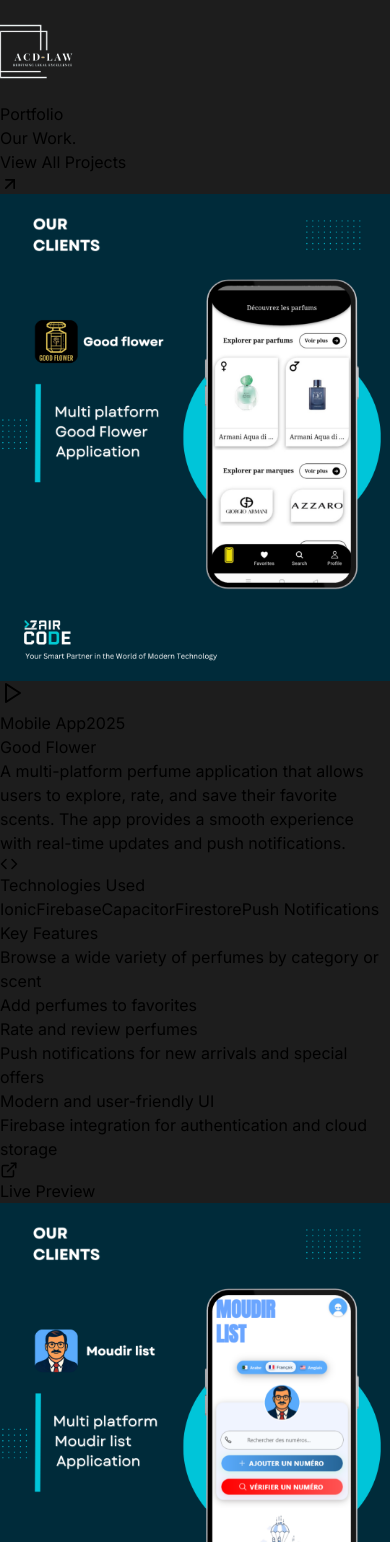
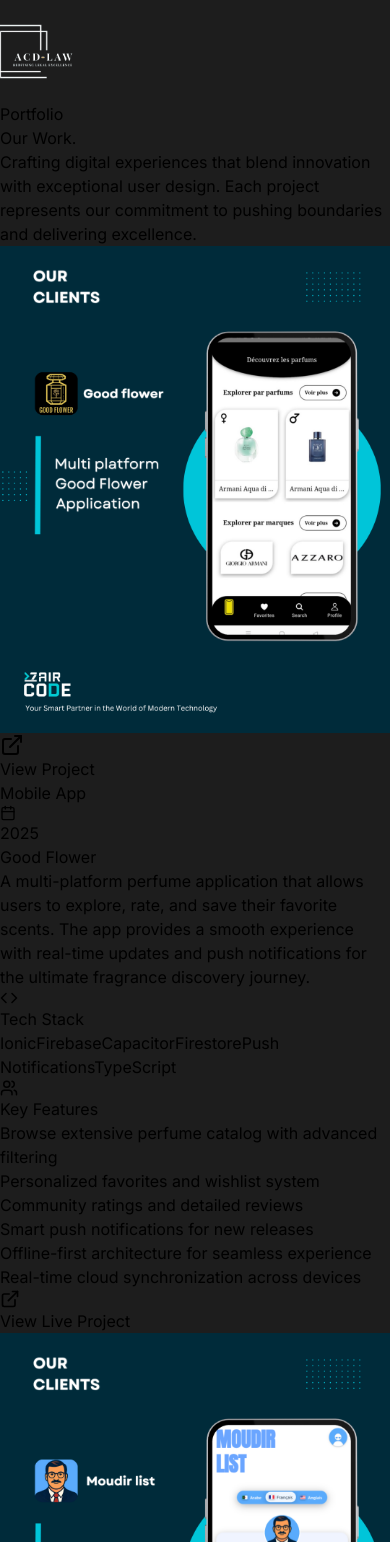
Before and after one commit to Anceur/dcode, a Next.js app: page / in a window 390 px wide. Shown: the part 4286-5828 px from the top of the page. Built offline with nearby package versions, Linux system fonts and the light colour scheme.

Commit message:
add final

```diff
--- a/app/contact/page.tsx
+++ b/app/contact/page.tsx
@@ -152,7 +152,7 @@
                                 <button
                                     type='button'
                                     onClick={handleSubmit}
-                                    className='px-8 py-4 border border-white/20 rounded-full text-white hover:bg-white hover:text-[#1a1a1a] transition-all duration-300 flex items-center gap-3 group'
+                                    className='px-8 py-4 border border-white/20 rounded-full text-white hover:bg-white hover:text-[#030712] transition-all duration-300 flex items-center gap-3 group'
                                 >
                                     Let's Talk
                                     <Send className='group-hover:translate-x-1 transition-transform duration-300' size={18} />
--- a/app/globals.css
+++ b/app/globals.css
@@ -86,7 +86,7 @@
   top: 0;
   width: 100vw;
   height: 110vh;
-  fill: #1a1a1a;
+  fill: #030712;
 }
 
 .loader-wrap .loader-wrap-heading .load-text {
--- a/app/layout.tsx
+++ b/app/layout.tsx
@@ -6,8 +6,11 @@
 const inter = Inter({ subsets: ["latin"] });
 
 export const metadata: Metadata = {
-  title: "Portfolio",
+  title: "Dzair Code",
   description: "Generated by create next app",
+   icons: {
+    icon: "/logo.png",
+  },
 };
 
 export default function RootLayout({
--- a/components/blog.tsx
+++ b/components/blog.tsx
@@ -1,97 +1,97 @@
 import React from 'react'
-import TextAnimation from './text-animation'
-import { LucideArrowUpRight, LucideSmartphone, LucideGlobe, LucideExternalLink, LucideCode, LucidePlay } from 'lucide-react'
-import { motion, Variants } from 'framer-motion'
+import { ArrowUpRight, Smartphone, Globe, ExternalLink, Code, Star, Calendar, Users } from 'lucide-react'
 
-const cardVariants: Variants = {
-    offscreen: {
-        opacity: 0,
-        y: 20
-    },
-    onscreen: {
-        opacity: 1,
-        y: 0,
-        transition: {
-            ease: 'easeIn',
-            duration: .5
-        }
-    }
-};
-
-const ProjectCard = ({ project, index }: { project: any; index: number }) => {
+const ProjectCard = ({ project, index }) => {
     const isEven = index % 2 === 0;
 
     return (
-        <motion.div
-            className={`flex flex-col lg:flex-row items-center gap-8 mb-20 ${!isEven ? 'lg:flex-row-reverse' : ''}`}
-            variants={cardVariants}
-        >
-            {/* Project Image/Demo */}
+        <div className={`group relative`}>
+            {/* Background Gradient */}
+            <div className="absolute inset-0 bg-gradient-to-r from-blue-600/10 to-purple-600/10 rounded-3xl blur-xl opacity-0 group-hover:opacity-100 transition-opacity duration-700" />
+
+            <div className={`relative flex flex-col lg:flex-row items-center gap-12 p-8 bg-white/5 backdrop-blur-sm border border-white/10 rounded-3xl hover:border-white/20 transition-all duration-500 hover:shadow-2xl hover:shadow-blue-500/10 ${!isEven ? 'lg:flex-row-reverse' : ''}`}>
+                {/* Project Preview */}
                 <div className='flex-1 relative'>
-                <div className='relative group'>
-                    <div className='w-full h-80 rounded-2xl overflow-hidden shadow-2xl flex items-center justify-center bg-gray-900'>
+                    <div className='relative group/image overflow-hidden rounded-2xl'>
+                        {/* Main Image Container */}
+                        <div className='aspect-[4/3] bg-gradient-to-br from-gray-900 via-gray-800 to-gray-900 relative overflow-hidden'>
                             {project.imageUrl ? (
                                 <img
                                     src={project.imageUrl}
                                     alt={project.title}
-                                className="max-w-full max-h-full object-contain"
+                                    className="w-full h-full object-cover group-hover/image:scale-110 transition-transform duration-700"
                                 />
                             ) : (
                                 <div className={`w-full h-full flex items-center justify-center ${
-                                project.type === 'mobile' ? 'bg-gradient-to-br from-gray-800 to-gray-900' : 'bg-gradient-to-br from-blue-900 to-purple-900'
+                                    project.type === 'mobile'
+                                        ? 'bg-gradient-to-br from-emerald-500 to-teal-600'
+                                        : 'bg-gradient-to-br from-blue-500 to-purple-600'
                                 }`}>
-                                <div className='text-white text-center'>
+                                    <div className='text-white text-center transform group-hover/image:scale-110 transition-transform duration-300'>
                                         {project.type === 'mobile' ? (
-                                        <>
-                                            <LucideSmartphone size={48} className='mx-auto mb-2' />
-                                            <p className='text-sm font-medium'>{project.title}</p>
-                                        </>
+                                            <Smartphone size={64} className='mx-auto mb-4 drop-shadow-lg' />
                                         ) : (
-                                        <>
-                                            <LucideGlobe size={48} className='mx-auto mb-2' />
-                                            <p className='text-sm font-medium'>{project.title}</p>
-                                        </>
+                                            <Globe size={64} className='mx-auto mb-4 drop-shadow-lg' />
                                         )}
+                                        <p className='text-lg font-semibold opacity-90'>{project.title}</p>
                                     </div>
                                 </div>
                             )}
+
+                            {/* Interactive Overlay */}
+                            <div className='absolute inset-0 bg-black/40 opacity-0 group-hover/image:opacity-100 transition-all duration-300 flex items-center justify-center'>
+                                <div className='transform translate-y-4 group-hover/image:translate-y-0 transition-transform duration-300 text-center'>
+                                    <div className='bg-white/20 backdrop-blur-md rounded-2xl px-6 py-4 hover:bg-white/30 transition-all duration-200 hover:scale-105 shadow-lg'>
+                                        <ExternalLink size={24} className='text-white mx-auto mb-2' />
+                                        <p className='text-white text-sm opacity-90'>View Project</p>
                                     </div>
-
-                    {/* Hover overlay */}
-                    <div className='absolute inset-0 bg-black/50 opacity-0 group-hover:opacity-100 transition-opacity duration-300 rounded-2xl flex items-center justify-center'>
-                        <button className='bg-white/20 backdrop-blur-sm rounded-full p-4 hover:bg-white/30 transition-colors'>
-                            <LucidePlay size={24} className='text-white' />
-                        </button>
                                 </div>
                             </div>
                         </div>
 
+
+
+                    </div>
+                </div>
+
                 {/* Project Details */}
-            <div className='flex-1 space-y-6'>
+                <div className='flex-1 space-y-8'>
+                    {/* Header */}
                     <div>
-                    <div className='flex items-center gap-3 mb-3'>
-                        <span className={`px-3 py-1 rounded-full text-xs font-medium ${
+                        <div className='flex items-center gap-4 mb-4'>
+                            <span className={`px-4 py-2 rounded-full text-sm font-semibold ${
                                 project.type === 'mobile'
-                                ? 'bg-green-500/20 text-green-400'
-                                : 'bg-blue-500/20 text-blue-400'
+                                    ? 'bg-emerald-500/20 text-emerald-300 border border-emerald-500/30'
+                                    : 'bg-blue-500/20 text-blue-300 border border-blue-500/30'
                             }`}>
-                            {project.type === 'mobile' ? 'Mobile App' : 'Website'}
+                                {project.type === 'mobile' ? 'Mobile App' : 'Web App'}
                             </span>
-                        <span className='text-gray-400 text-sm'>{project.year}</span>
+                            <div className='flex items-center gap-2 text-gray-400'>
+                                <Calendar size={16} />
+                                <span className='text-sm'>{project.year}</span>
                             </div>
-                    <h3 className='text-3xl font-bold text-white mb-3'>{project.title}</h3>
-                    <p className='text-gray-300 text-lg leading-relaxed'>{project.description}</p>
+                        </div>
+
+                        <h3 className='text-4xl font-bold bg-gradient-to-r from-white to-gray-300 bg-clip-text text-transparent mb-4'>
+                            {project.title}
+                        </h3>
+
+                        <p className='text-gray-300 text-lg leading-relaxed'>
+                            {project.description}
+                        </p>
                     </div>
 
                     {/* Technologies */}
-                <div>
-                    <h4 className='text-white font-medium mb-3 flex items-center gap-2'>
-                        <LucideCode size={18} />
-                        Technologies Used
+                    <div className='space-y-4'>
+                        <h4 className='text-white font-semibold flex items-center gap-3'>
+                            <div className='p-2 bg-gradient-to-r from-blue-500 to-purple-500 rounded-lg'>
+                                <Code size={18} />
+                            </div>
+                            Tech Stack
                         </h4>
-                    <div className='flex flex-wrap gap-2'>
-                        {project.technologies.map((tech: string, i: number) => (
-                            <span key={i} className='px-3 py-1 bg-white/10 text-gray-300 rounded-full text-sm'>
+                        <div className='flex flex-wrap gap-3'>
+                            {project.technologies.map((tech, i) => (
+                                <span key={i} className='px-4 py-2 bg-white/5 border border-white/10 hover:border-white/20 text-gray-300 rounded-xl text-sm font-medium transition-all duration-200 hover:bg-white/10'>
                                     {tech}
                                 </span>
                             ))}
@@ -99,34 +99,39 @@
                     </div>
 
                     {/* Features */}
-                <div>
-                    <h4 className='text-white font-medium mb-3'>Key Features</h4>
-                    <ul className='space-y-2'>
-                        {project.features.map((feature: string, i: number) => (
-                            <li key={i} className='text-gray-300 flex items-start gap-2'>
-                                <span className='w-1.5 h-1.5 bg-orange-500 rounded-full mt-2 flex-shrink-0'></span>
-                                {feature}
-                            </li>
+                    <div className='space-y-4'>
+                        <h4 className='text-white font-semibold flex items-center gap-3'>
+                            <div className='p-2 bg-gradient-to-r from-emerald-500 to-teal-500 rounded-lg'>
+                                <Users size={18} />
+                            </div>
+                            Key Features
+                        </h4>
+                        <div className='grid grid-cols-1 gap-3'>
+                            {project.features.map((feature, i) => (
+                                <div key={i} className='flex items-start gap-3 p-3 rounded-xl hover:bg-white/5 transition-colors duration-200'>
+                                    <div className='w-2 h-2 bg-gradient-to-r from-blue-400 to-purple-400 rounded-full mt-2 flex-shrink-0' />
+                                    <span className='text-gray-300 leading-relaxed'>{feature}</span>
+                                </div>
                             ))}
-                    </ul>
+                        </div>
                     </div>
 
-                {/* Action buttons */}
-                <div className='flex gap-4 pt-4'>
+                    {/* Action Button */}
                     {project.liveUrl && (
                                                 <a
                                 href={project.liveUrl}
                                 target="_blank"
                                 rel="noopener noreferrer"
-                            className='flex items-center gap-2 bg-[#00C9D7] hover:bg-[#00b0be] text-white px-6 py-3 rounded-full transition-colors'
+                                className='inline-flex items-center gap-3 bg-[#00C9D7] hover:bg-[#00b8c5] text-white px-8 py-4 rounded-2xl transition-all duration-300 hover:shadow-lg hover:shadow-cyan-300/30 hover:-translate-y-1 font-semibold group/button'
                                 >
-                            <LucideExternalLink size={18} />
-                            Live Preview
+                                <ExternalLink size={20} className='group-hover/button:rotate-45 transition-transform duration-300' />
+                                View Live Project
                                 </a>
+
                     )}
                 </div>
             </div>
-        </motion.div>
+        </div>
     )
 }
 
@@ -134,68 +139,84 @@
     const projects = [
         {
             title: 'Good Flower',
-            description: 'A multi-platform perfume application that allows users to explore, rate, and save their favorite scents. The app provides a smooth experience with real-time updates and push notifications.',
+            description: 'A multi-platform perfume application that allows users to explore, rate, and save their favorite scents. The app provides a smooth experience with real-time updates and push notifications for the ultimate fragrance discovery journey.',
             type: 'mobile',
             year: '2025',
-            bgColor: 'bg-gradient-to-br from-pink-400 to-yellow-300',
             imageUrl: '/postgoodflower.png',
-            liveUrl: 'https://play.google.com/store/apps/details?id=com.goodflower', // Add your actual live URL here
-            technologies: ['Ionic', 'Firebase', 'Capacitor', 'Firestore', 'Push Notifications'],
+            liveUrl: 'https://play.google.com/store/apps/details?id=com.goodflower',
+            technologies: ['Ionic', 'Firebase', 'Capacitor', 'Firestore', 'Push Notifications', 'TypeScript'],
             features: [
-                'Browse a wide variety of perfumes by category or scent',
-                'Add perfumes to favorites',
-                'Rate and review perfumes',
-                'Push notifications for new arrivals and special offers',
-                'Modern and user-friendly UI',
-                'Firebase integration for authentication and cloud storage'
+                'Browse extensive perfume catalog with advanced filtering',
+                'Personalized favorites and wishlist system',
+                'Community ratings and detailed reviews',
+                'Smart push notifications for new releases',
+                'Offline-first architecture for seamless experience',
+                'Real-time cloud synchronization across devices'
             ]
         },
         {
             title: 'Moudir List',
-            description: 'A cross-platform e-commerce mobile application that allows users to browse, search, and purchase products with a smooth and secure experience powered by Firebase.',
+            description: 'A comprehensive cross-platform e-commerce solution that delivers a premium shopping experience. Built with modern technologies to ensure scalability, security, and exceptional user engagement.',
             type: 'mobile',
             year: '2025',
-            bgColor: 'bg-gradient-to-br from-indigo-500 to-purple-600',
             imageUrl: '/postmoudirlist.png',
-            liveUrl: 'https://play.google.com/store/apps/details?id=com.moudir.list&hl=fr', // Add your actual live URL here
-            technologies: ['Ionic', 'Firebase', 'Capacitor', 'Firestore', 'Stripe API'],
+            liveUrl: 'https://play.google.com/store/apps/details?id=com.moudir.list&hl=fr',
+            technologies: ['Ionic', 'Firebase', 'Capacitor', 'Firestore', 'Stripe API', 'Angular'],
             features: [
-                'Product browsing with categories and filters',
-                'Add to cart and checkout functionality',
-                'User authentication and profile management',
-                'Order tracking and history',
-                'Push notifications for promotions and updates',
-                'Firebase backend with real-time database and storage'
+                'Advanced product search with AI-powered recommendations',
+                'Secure checkout with multiple payment options',
+                'Real-time order tracking and notifications',
+                'Comprehensive user profile and order history',
+                'Dynamic inventory management system',
+                'Multi-language support and localization'
             ]
         },
     ];
 
     return (
-        <div className='bg-[#0a0a1a] flex flex-col px-5 sm:px-10 md:px-32 lg:px-20 xl:px-32'>
-            {/* Header */}
-            <div className='flex flex-col md:flex-row justify-between items-center my-20'>
-                <div className='flex flex-col'>
-                    <p className='px-6 py-2 border border-white/50 rounded-full w-fit uppercase text-xs mb-4'>Portfolio</p>
-                    <TextAnimation text="Our Work." />
-                </div>
-                <div className='flex items-center cursor-pointer hover:text-orange-500 transition-colors'>
-                    <div className='w-14 h-14 bg-white/5 rounded-full -mr-5'></div>
-                    <p className='text-sm'>View All Projects</p>
-                    <LucideArrowUpRight size={20} />
-                </div>
+        <div className='min-h-screen bg-gradient-to-br from-gray-900 via-black to-gray-900'>
+            {/* Animated Background Elements */}
+            <div className="absolute inset-0 overflow-hidden pointer-events-none">
+                <div className="absolute top-1/4 left-1/4 w-72 h-72 bg-blue-500/5 rounded-full blur-3xl animate-pulse" />
+                <div className="absolute top-3/4 right-1/4 w-96 h-96 bg-purple-500/5 rounded-full blur-3xl animate-pulse" style={{animationDelay: '2s'}} />
+                <div className="absolute top-1/2 left-1/2 w-64 h-64 bg-emerald-500/5 rounded-full blur-3xl animate-pulse" style={{animationDelay: '4s'}} />
             </div>
 
-            {/* Projects */}
-            <motion.div
-                className='space-y-8'
-                initial="offscreen"
-                whileInView="onscreen"
-                viewport={{ once: true }}
-            >
+            <div className='relative px-6 sm:px-10 md:px-16 lg:px-24 xl:px-32 py-20'>
+                {/* Enhanced Header */}
+                <div className='flex flex-col lg:flex-row justify-between items-start lg:items-center mb-24 gap-8'>
+                    <div className='flex flex-col space-y-6'>
+                        <div className='inline-flex items-center gap-3'>
+                            <div className='w-2 h-2 bg-blue-500 rounded-full animate-pulse' />
+                            <span className='px-6 py-3 border border-white/20 bg-white/5 backdrop-blur-sm rounded-full uppercase text-sm font-semibold text-gray-300 tracking-wider'>
+                                Portfolio
+                            </span>
+                        </div>
+
+                        <h1 className='text-6xl md:text-7xl lg:text-8xl font-bold'>
+                            <span className='bg-gradient-to-r from-white via-blue-200 to-purple-200 bg-clip-text text-transparent'>
+                                Our Work
+                            </span>
+                            <span className='text-blue-500'>.</span>
+                        </h1>
+
+                        <p className='text-gray-400 text-xl max-w-2xl leading-relaxed'>
+                            Crafting digital experiences that blend innovation with exceptional user design.
+                            Each project represents our commitment to pushing boundaries and delivering excellence.
+                        </p>
+                    </div>
+
+
+                </div>
+
+                {/* Projects Grid */}
+                <div className='space-y-16'>
                     {projects.map((project, index) => (
                         <ProjectCard key={index} project={project} index={index} />
                     ))}
-            </motion.div>
+                </div>
+
+            </div>
         </div>
     )
 }
--- a/components/navbar.tsx
+++ b/components/navbar.tsx
@@ -90,7 +90,7 @@
             </motion.div>
 
             <motion.div
-                className="absolute z-50 h-14 lg:h-20 bg-[#1a1a1a] w-full top-0 left-0"
+                className="absolute z-50 h-14 lg:h-20 bg-[#030712] w-full top-0 left-0"
                 initial={{ translateY: 0, display: 'none' }}
                 animate={{
                     translateY: '-100%',
```
Also changed, not shown: app/dev/packs/page.tsx (+11 -4 lines), 1 other file (tests, documents, lock files or other folders). Lines whose indentation alone changed are shown as unchanged.
